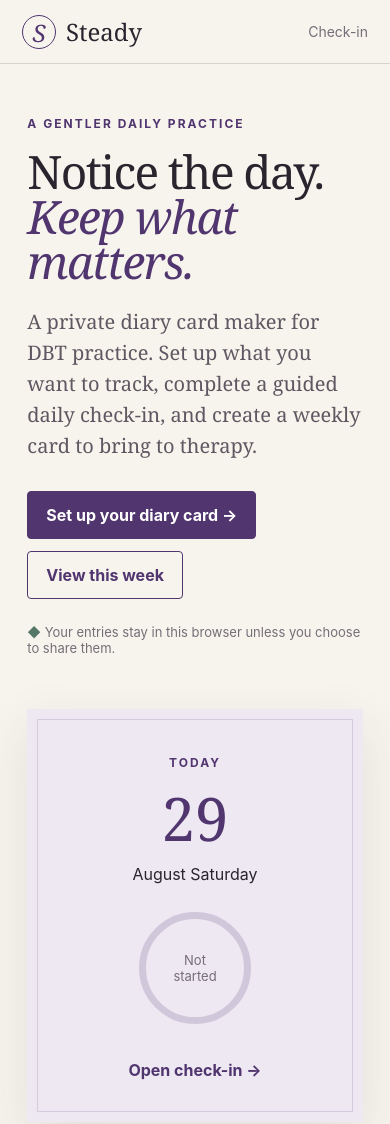
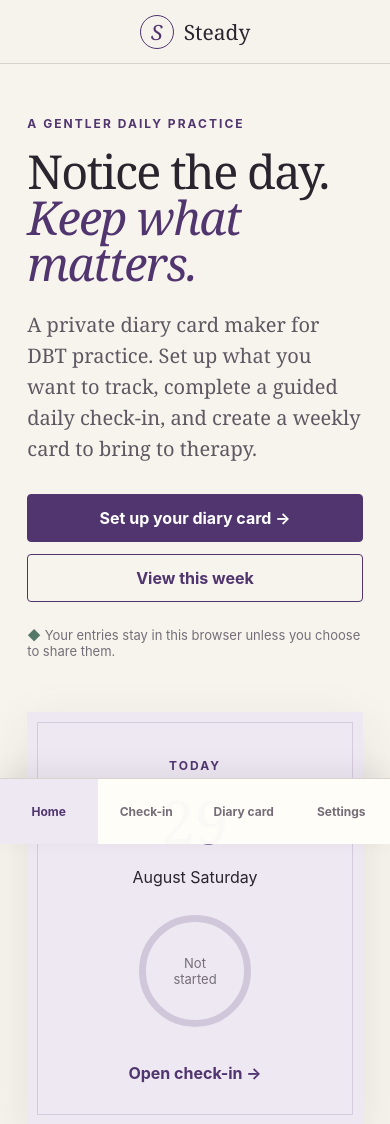
Before and after one commit to 9yqc29sr9y-alt/Diary-Card-Maker, a plain HTML site: page index.html in a window 390 px wide. Shown: the top 1124 px of the page. Drawn offline with Linux system fonts and the light colour scheme.

Commit message:
Add files via upload
updatre for mobile

```diff
--- a/app.js
+++ b/app.js
@@ -11,7 +11,7 @@ function localDate(d=new Date()){return `${d.getFullYear()}-${String(d.getMonth(
 function parseDate(s){const [y,m,d]=s.split('-').map(Number);return new Date(y,m-1,d)}
 function weekDates(base=parseDate(selectedDate)){const d=new Date(base),day=d.getDay(),offset=day===4?0:(day>4?day-4:day+3);const thu=new Date(d);thu.setDate(d.getDate()-offset);return Array.from({length:7},(_,i)=>{const x=new Date(thu);x.setDate(thu.getDate()+i);return x})}
 function pretty(d,opt={weekday:'long',month:'long',day:'numeric'}){return d.toLocaleDateString(undefined,opt)}
-function go(id){location.hash=id;document.querySelectorAll('.page').forEach(p=>p.classList.toggle('active',p.id===id));if(id==='checkin')startInterview();if(id==='diary')renderDiary();if(id==='settings')renderSettings();window.scrollTo(0,0)}
+function go(id){location.hash=id;document.querySelectorAll('.page').forEach(p=>p.classList.toggle('active',p.id===id));document.querySelectorAll('.topbar nav a').forEach(a=>a.classList.toggle('active',a.getAttribute('href')===`#${id}`));if(id==='checkin')startInterview();if(id==='diary')renderDiary();if(id==='settings')renderSettings();window.scrollTo(0,0)}
 document.querySelectorAll('[data-go]').forEach(b=>b.onclick=()=>go(b.dataset.go));
 window.addEventListener('hashchange',()=>go(location.hash.slice(1)||'home'));
 
--- a/index.html
+++ b/index.html
@@ -13,6 +13,18 @@
     .getting-started li{padding-left:5px;line-height:1.55;color:var(--muted)}.getting-started li strong{display:block;color:var(--ink);margin-bottom:4px}
     .getting-started+.home-grid{margin-top:55px}@media(max-width:760px){.getting-started ol{grid-template-columns:1fr}}
     .date-picker{display:flex;align-items:center;gap:10px;color:var(--muted);font-size:13px;margin:12px 0}.date-picker input{width:auto;border:1px solid var(--line);background:var(--paper);padding:8px 10px;font:inherit;color:var(--ink)}
+    @media(max-width:760px){
+      body{padding-bottom:72px}
+      .topbar{justify-content:center;position:relative}.topbar .brand{font-size:21px}
+      .topbar nav{position:fixed;z-index:100;left:0;right:0;bottom:0;height:66px;display:grid;grid-template-columns:repeat(4,1fr);gap:0;background:rgba(255,253,248,.98);border-top:1px solid var(--line);box-shadow:0 -8px 25px rgba(48,38,55,.08);padding-bottom:env(safe-area-inset-bottom)}
+      .topbar nav a,.topbar nav a:not(:nth-child(2)){display:flex!important;align-items:center;justify-content:center;text-align:center;padding:8px 3px;color:var(--muted);font-size:12px;font-weight:650}
+      .topbar nav a:hover,.topbar nav a:focus{color:var(--plum);background:var(--lilac)}
+      .topbar nav a.active{color:var(--plum);background:var(--lilac)}
+      .hero h1,.section-head h1{font-size:clamp(39px,12vw,56px)}
+      .actions{width:100%}.actions .primary,.actions .secondary{flex:1;min-width:max-content}
+      .today-card{margin:auto;width:100%}.getting-started{margin-top:50px}
+      footer{padding-bottom:22px;flex-direction:column}
+    }
   </style>
 </head>
 <body>
```
